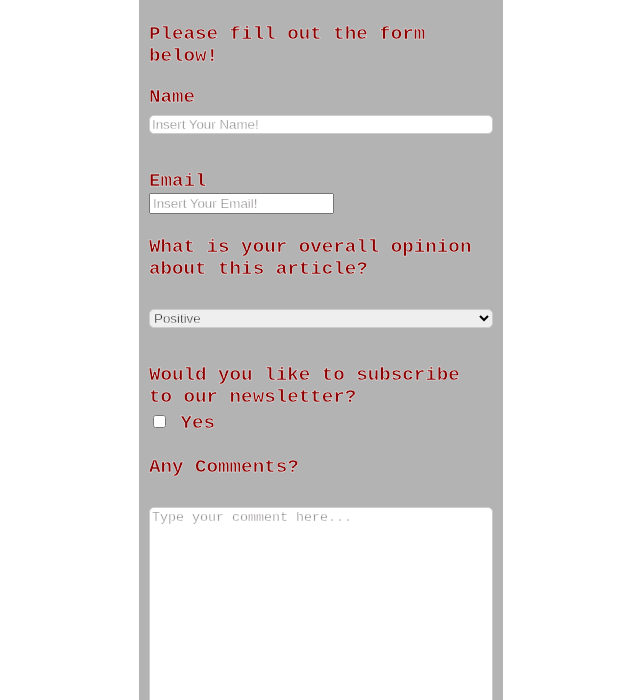
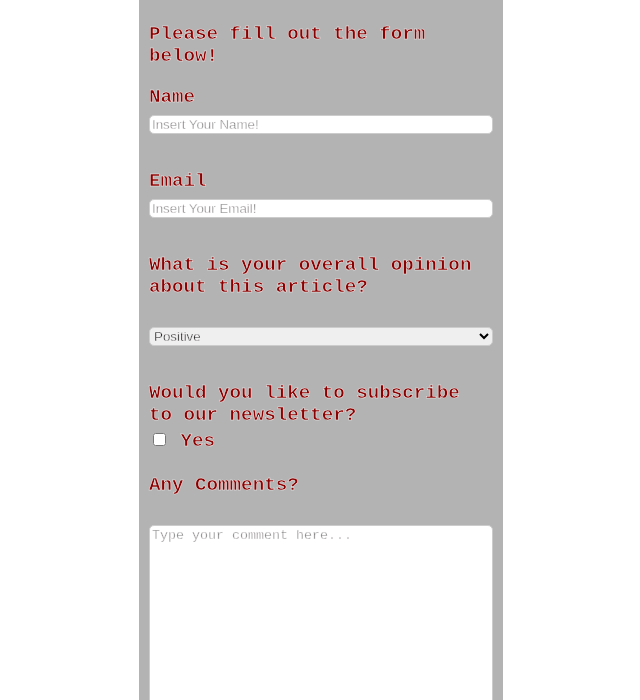
Before and after one commit to JohnHernCode/HTML5-Box-Model, a plain HTML site: page index.html in a window 1280 px wide. Shown: the part 100-800 px from the top of the page, without its empty margins (319-959 px from the left). Drawn offline with Linux system fonts and the light colour scheme; a script that the page names is missing.

Commit message:
Update minor fix in email verification and style

```diff
--- a/css/main.css
+++ b/css/main.css
@@ -42,6 +42,17 @@ textarea {
   margin-bottom: 14px;
   resize: vertical;
 }
+input[type=email],
+select,
+textarea {
+  width: 100%;
+  border: 1px solid #ccc;
+  border-radius: 5px;
+  box-sizing: border-box;
+  margin-top: 7px;
+  margin-bottom: 14px;
+  resize: vertical;
+}
 
 input[type=checkbox],
 select,
```
Also changed, not shown: index.html (+0 -1 lines).
